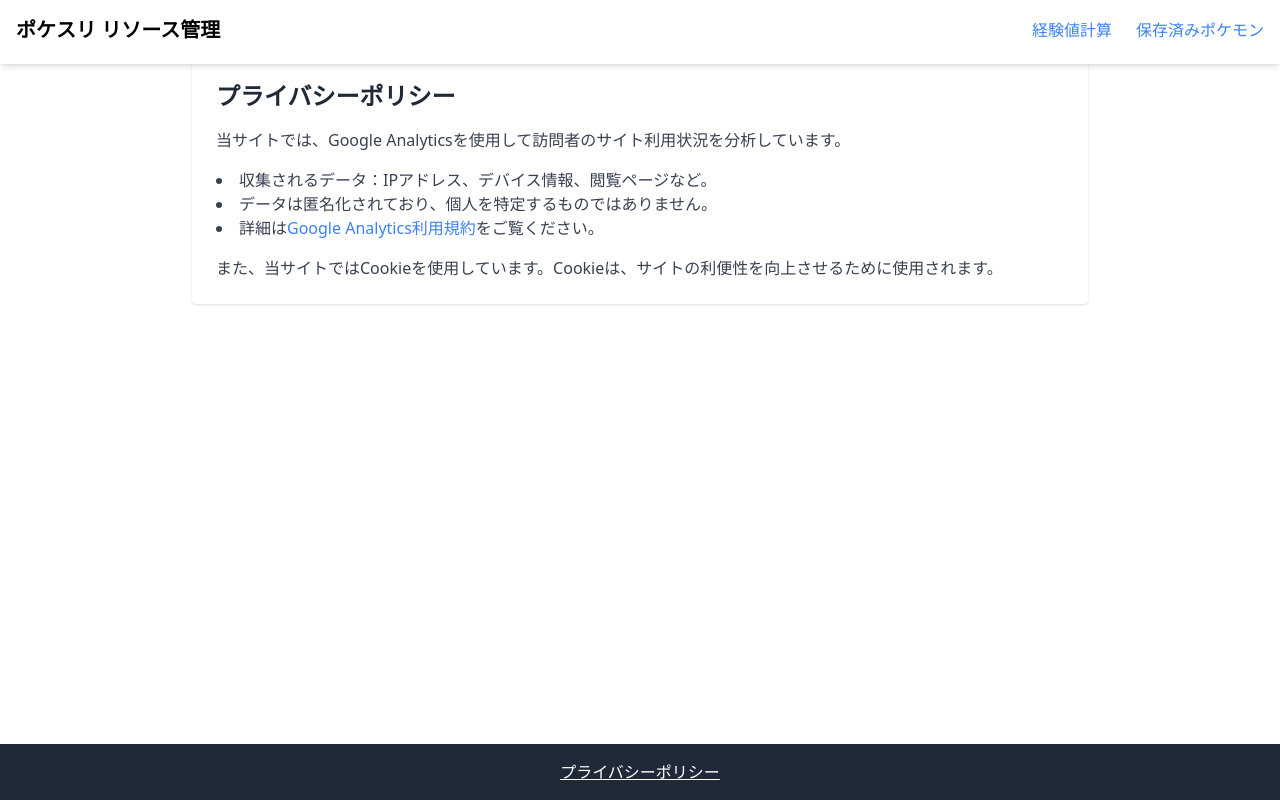
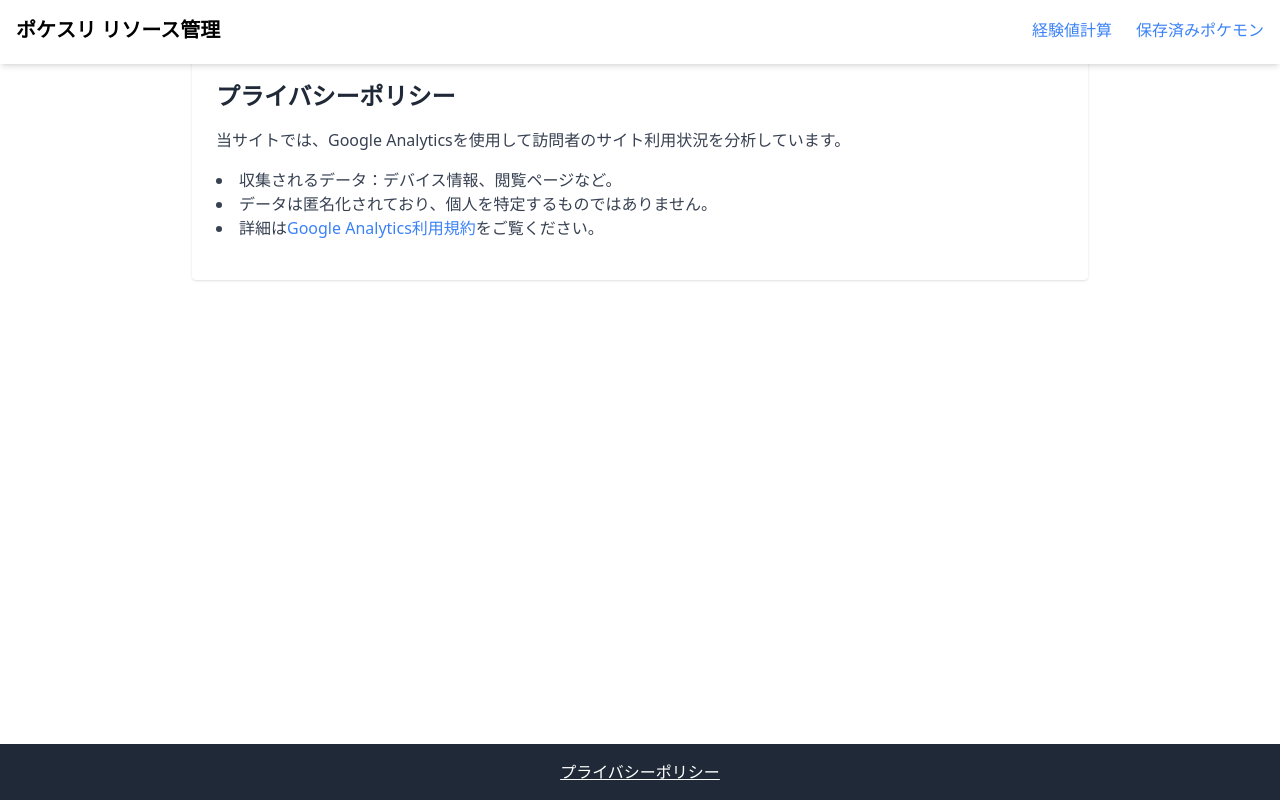
Before and after one commit to SH11235/pokemonsleep-management, a React (Vite) app: page /pokemonsleep-management/privacy-policy in a window 1280 px wide. Built offline with nearby package versions, Linux system fonts and the light colour scheme.

Commit message:
fix 固定テキスト変更

```diff
--- a/src/pages/PrivacyPolicy.tsx
+++ b/src/pages/PrivacyPolicy.tsx
@@ -9,9 +9,7 @@ const PrivacyPolicy = () => {
                 Analyticsを使用して訪問者のサイト利用状況を分析しています。
             </p>
             <ul className="list-disc list-inside mb-4 text-gray-700">
-                <li>
-                    収集されるデータ：IPアドレス、デバイス情報、閲覧ページなど。
-                </li>
+                <li>収集されるデータ：デバイス情報、閲覧ページなど。</li>
                 <li>
                     データは匿名化されており、個人を特定するものではありません。
                 </li>
@@ -28,9 +26,6 @@ const PrivacyPolicy = () => {
                     をご覧ください。
                 </li>
             </ul>
-            <p className="text-gray-700">
-                また、当サイトではCookieを使用しています。Cookieは、サイトの利便性を向上させるために使用されます。
-            </p>
         </div>
     );
 };
```
